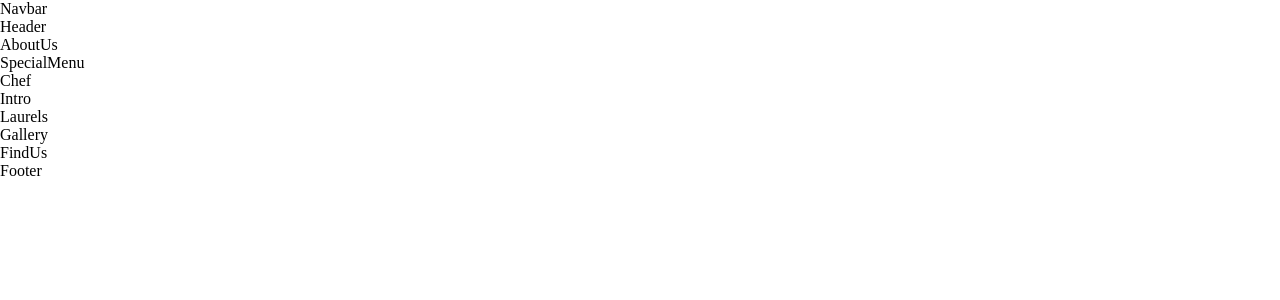
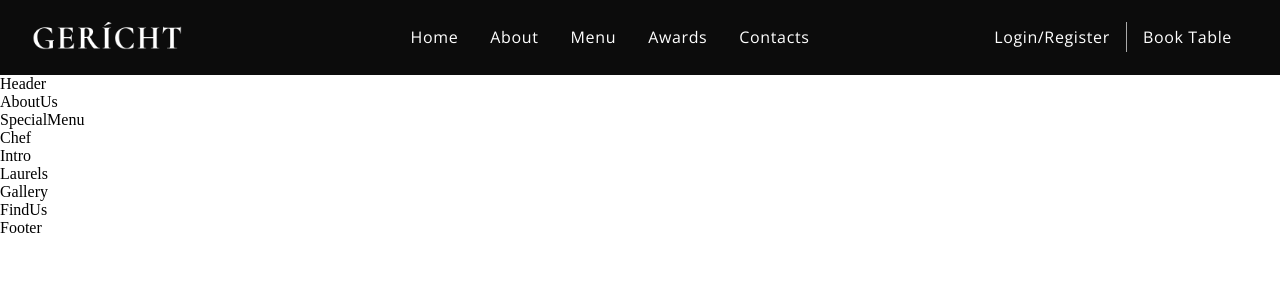
Before and after one commit to fuadmln/react-gericht-restaurant, a React (Vite) app: page / in a window 1280 px wide. Shown: the top 300 px of the page. Built offline with nearby package versions, Linux system fonts and the light colour scheme; a web font is replaced by a local one.

Commit message:
implement navbar component and styling

```diff
--- a/src/components/Navbar/Navbar.css
+++ b/src/components/Navbar/Navbar.css
@@ -0,0 +1,129 @@
+.app__navbar {
+  display: flex;
+  width: 100%;
+  padding: 1rem 2rem;
+  justify-content: space-between;
+  align-items: center;
+  background: var(--color-black);
+}
+
+.app__navbar-logo {
+  display: flex;
+  justify-content: flex-start;
+  align-items: center;
+}
+
+.app__navbar-logo img {
+  width: 150px;
+}
+
+.app__navbar-links {
+  flex: 1;
+  display: flex;
+  justify-content: center;
+  align-items: center;
+  list-style: none;
+}
+
+.app__navbar-links li {
+  margin: 0 1rem;
+  cursor: pointer;
+}
+
+.app__navbar-links li:hover {
+  color: var(--color-grey);
+}
+
+.app__navbar-login {
+  display: flex;
+  justify-content: flex-end;
+  align-items: center;
+}
+
+.app__navbar-login a {
+  margin: 0 1rem;
+  text-decoration: none;
+  transition: 0.5s ease;
+}
+
+.app__navbar-login a:hover {
+  border-bottom: 1px solid var(--color-golden);
+}
+
+.app__navbar-login div {
+  width: 1px;
+  height: 30px;
+  background-color: var(--color-grey);
+}
+
+.app__navbar-smallscreen {
+  display: none;
+}
+
+.app__navbar-smallscreen_overlay {
+  flex-direction: column;
+  z-index: 5;
+  position: fixed;
+  left: 0;
+  top: 0;
+  width: 100%;
+  height: 100vh;
+  background: var(--color-black);
+  transition: 0.5s ease;
+}
+
+.app__navbar-smallscreen_overlay .overlay_close {
+  position: absolute;
+  top: 20px;
+  right: 20px;
+  font-size: 27px;
+  color: var(--color-golden);
+  cursor: pointer;
+}
+
+.app__navbar-smallscreen_links {
+  list-style: none;
+}
+
+.app__navbar-smallscreen_links li {
+  margin: 2rem;
+  text-align: center;
+  font-size: 2rem;
+  font-family: var(--font-base);
+  color: var(--color-golden);
+  cursor: pointer;
+}
+
+.app__navbar-smallscreen_links li:hover {
+  color: var(--color-white);
+}
+
+@media screen and (max-width: 2000px) {
+  .app__navbar-logo {
+    width: 210px;
+  }
+}
+
+@media screen and (max-width: 1150px) {
+  .app__navbar-links {
+    display: none;
+  }
+
+  .app__navbar-smallscreen {
+    display: flex;
+  }
+}
+
+@media screen and (max-width: 650px) {
+  .app__navbar {
+    padding: 1rem;
+  }
+
+  .app__navbar-logo {
+    width: 110px;
+  }
+
+  .app__navbar-login {
+    display: none;
+  }
+}
--- a/src/components/Navbar/Navbar.jsx
+++ b/src/components/Navbar/Navbar.jsx
@@ -1,13 +1,50 @@
 import './Navbar.css';
-import { GiHambuergerMenu } from 'react-icons/gi';
+import { GiHamburgerMenu } from 'react-icons/gi';
 import { MdOutlineRestaurantMenu} from 'react-icons/md';
 
 import images from '../../constants/images'
+import { useState } from 'react';
 
-const Navbar = () => (
-  <div>
-    Navbar
-  </div>
-);
+const Navbar = () => {
+  const [toggleMenu, setToggleMenu] = useState(false);
+
+  return (
+    <nav className="app__navbar">
+      <div className='app__navbar-logo'>
+        <img src={images.gericht} alt="app logo" />
+      </div>
+      <ul className="app__navbar-links">
+        <li className="p__opensans"><a href="#home">Home</a></li>
+        <li className="p__opensans"><a href="#about">About</a></li>
+        <li className="p__opensans"><a href="#menu">Menu</a></li>
+        <li className="p__opensans"><a href="#awards">Awards</a></li>
+        <li className="p__opensans"><a href="#contacts">Contacts</a></li>
+      </ul>
+      <div className="app__navbar-login">
+        <a href="#login" className="p__opensans">Login/Register</a>
+        <div />
+        <a href="#/" className="p__opensans">Book Table</a>
+      </div>
+
+      <div className="app__navbar-smallscreen">
+        <GiHamburgerMenu color="#fff" fontSize={27} onClick={() => setToggleMenu(true)} />
+
+        {toggleMenu && (
+          <div className="app__navbar-smallscreen_overlay flex__center slide-bottom">
+            <MdOutlineRestaurantMenu fontSize={27} className="overlay_close" onClick={() => setToggleMenu(false)} />
+            <ul className="app__navbar-smallscreen_links">
+              <li className="p__opensans"><a href="#home">Home</a></li>
+              <li className="p__opensans"><a href="#about">About</a></li>
+              <li className="p__opensans"><a href="#menu">Menu</a></li>
+              <li className="p__opensans"><a href="#awards">Awards</a></li>
+              <li className="p__opensans"><a href="#contacts">Contacts</a></li>
+            </ul>
+          </div>
+        )}
+
+      </div>
+    </nav>
+  );
+}
 
 export default Navbar;
```
